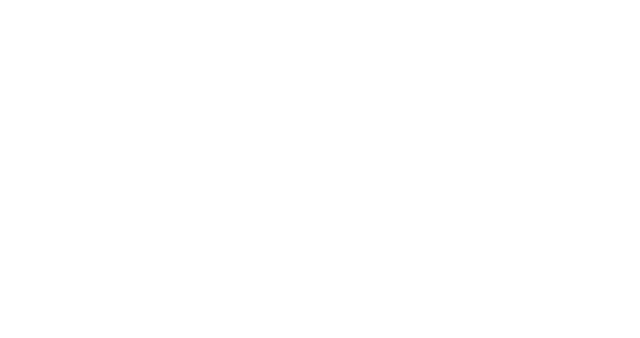
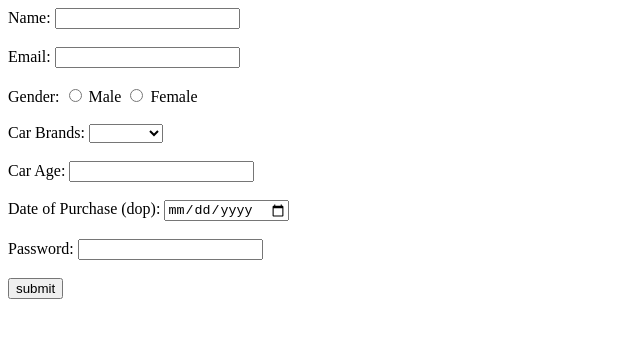
Before and after one commit to acciojob/car-insurance-form-Vivek-Jayaswal, a website: page main.html in a window 1280 px wide. Shown: the whole page, without its empty margins (0-640 px from the left). Drawn offline with Linux system fonts and the light colour scheme.

Commit message:
created a submission

```diff
--- a/main.html
+++ b/main.html
@@ -8,6 +8,38 @@
 
 <body>
 	<!-- the entire body must be written by student -->
+	<form action="#" method="post">
+		<label for="name">Name:</label>
+		<input type="text" id="name" name="name" required><br><br>
+
+		<label for="email">Email:</label>
+		<input type="email" id="email" name="email" required><br><br>
+
+		<label for="">Gender:</label>
+		<input type="radio" id="male" name="gender" required>
+		<label for="male">Male</label>
+		<input type="radio" id="female" name="gender" required>
+		<label for="female">Female</label><br><br>
+
+		<label for="cars">Car Brands:</label>
+		<select id="cars" name="cars">
+			<option></option>
+			<option value="bmw">BMW</option>
+			<option value="audi">Audi</option>
+			<option value="mercedez">Mercede</option>
+		</select><br><br>
+
+		<label for="carage">Car Age:</label>
+		<input type="number" id="carage" name="carage" required><br><br>
+
+		<label for="dop">Date of Purchase (dop):</label>
+		<input type="date" id="dop" name="date" required><br><br>
+
+		<label for="password">Password:</label>
+		<input type="password" id="password" name="Password" required><br><br>
+
+		<input type="submit" id="" name="Submit" value="submit"><br><br>
+	</form>
     <script type="text/javascript" src="./script.js">
 </script>
 
```
